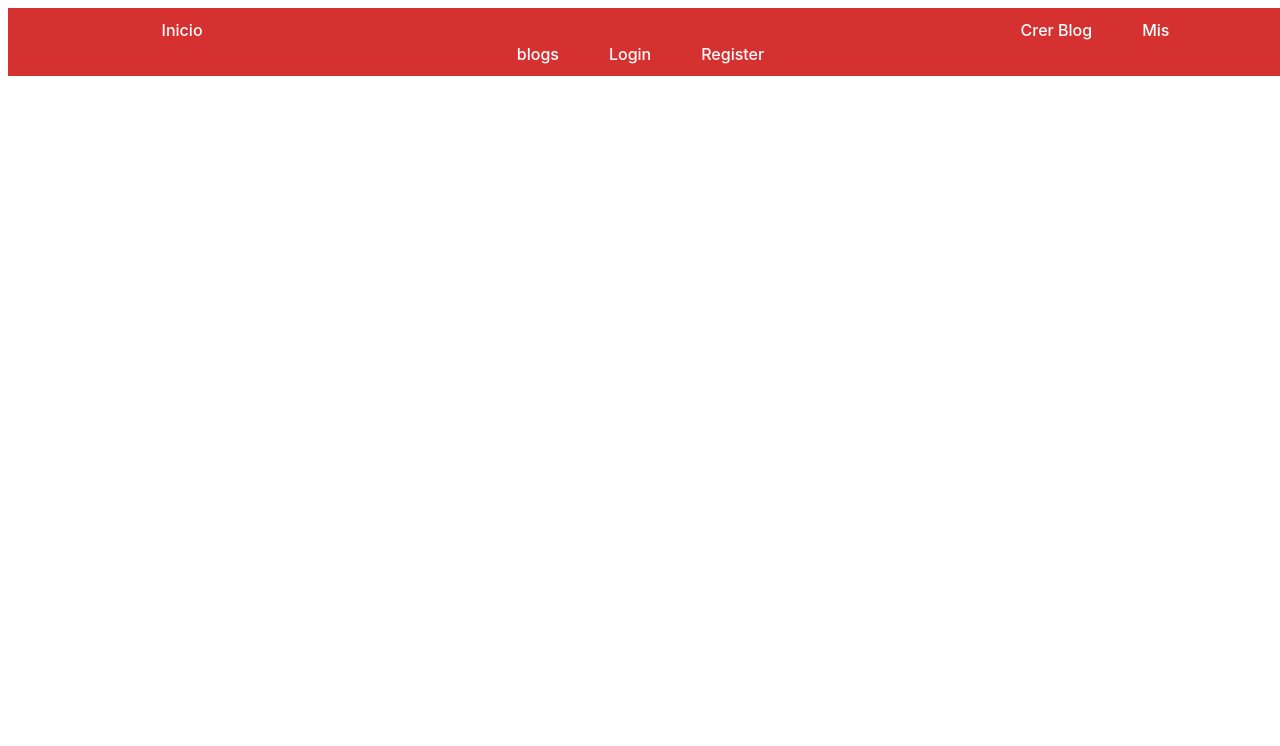
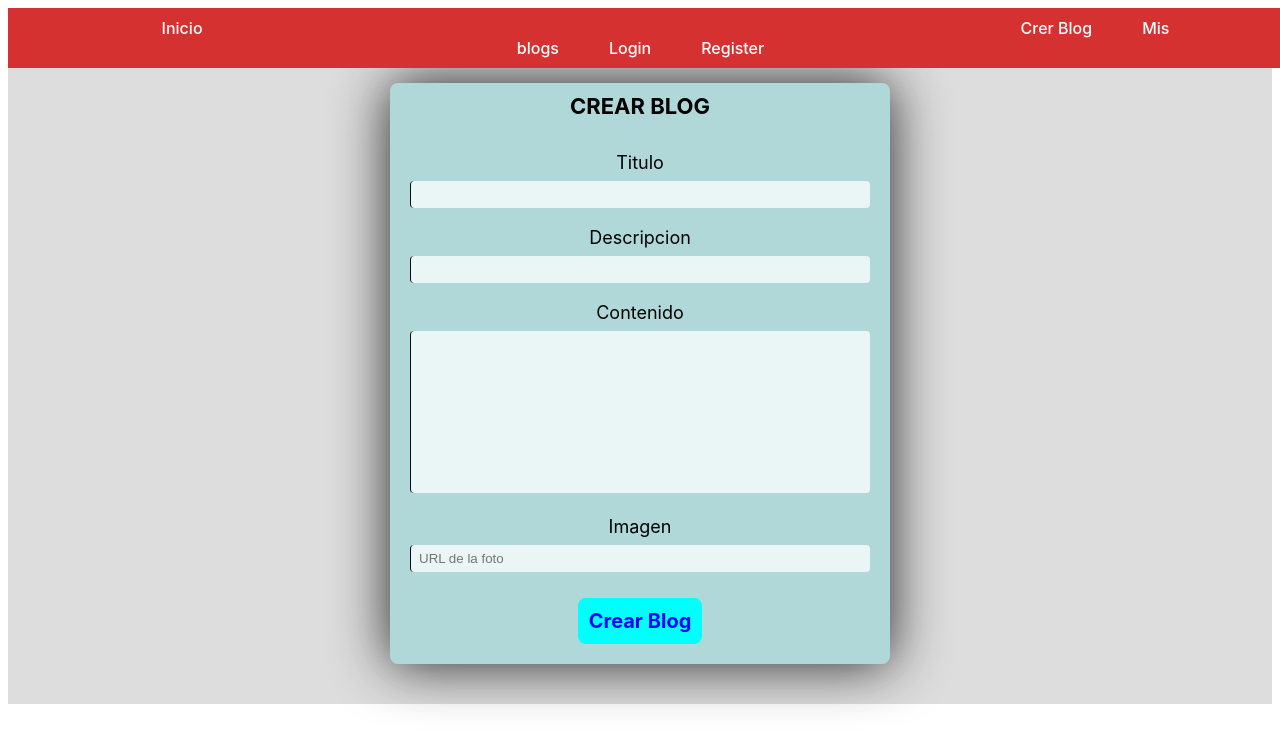
Before and after one commit to Javi1327/ProyectoBlog, a React (Vite) app: page /crear-blog in a window 1280 px wide. Shown: the top 746 px of the page. Built offline with nearby package versions, Linux system fonts and the light colour scheme.

Commit message:
agregando craerBlog

```diff
--- a/src/App.css
+++ b/src/App.css
@@ -4,39 +4,3 @@
   /*padding: 2rem;*/
   text-align: center;
 }
-
-.logo {
-  height: 6em;
-  padding: 1.5em;
-  will-change: filter;
-  transition: filter 300ms;
-}
-.logo:hover {
-  filter: drop-shadow(0 0 2em #646cffaa);
-}
-.logo.react:hover {
-  filter: drop-shadow(0 0 2em #61dafbaa);
-}
-
-@keyframes logo-spin {
-  from {
-    transform: rotate(0deg);
-  }
-  to {
-    transform: rotate(360deg);
-  }
-}
-
-@media (prefers-reduced-motion: no-preference) {
-  a:nth-of-type(2) .logo {
-    animation: logo-spin infinite 20s linear;
-  }
-}
-
-.card {
-  padding: 2em;
-}
-
-.read-the-docs {
-  color: #888;
-}
--- a/src/App.jsx
+++ b/src/App.jsx
@@ -3,6 +3,7 @@ import { BrowserRouter,Routes,Route } from 'react-router-dom'
 import Home from './pages/Home/Home'
 import DetalleBlog from './pages/Home/DetalleBlog'
 import Menu from './components/Header'
+import CrearBlog from './pages/CrearBlog/CrearBlog'
 
 
 // Componente de marcador de posición
@@ -18,7 +19,7 @@ function App() {
       <Routes>
         <Route path='/' element={<Home/>} />
         <Route path='/blogs/:id' element={<DetalleBlog/>} />
-        <Route path='/crear-blog' element={<Prueba message="(falta hacer el Componente )" />} />
+        <Route path='/crear-blog' element={<CrearBlog/>} />
         <Route path='/mis-blogs' element={<Prueba message="(falta hacer el Componente )" />} />
         <Route path='/login' element={<Prueba message="(falta hacer el Componente )" />} />
         <Route path='/register' element={<Prueba message="(falta hacer el Componente )" />} />
--- a/src/components/Header.css
+++ b/src/components/Header.css
@@ -3,8 +3,10 @@
     background-color: #d63131;
     padding: 10px;
     position: fixed;
+    margin-top: 0;
     width: 100%;
-    margin-top: 0;
+    z-index: 3;
+
 }
 
 .menu ul {
--- a/src/index.css
+++ b/src/index.css
@@ -1,17 +1,12 @@
 :root {
   box-sizing: border-box;
+  margin: 0;
+  padding: 0;
   font-family: Inter, system-ui, Avenir, Helvetica, Arial, sans-serif;
-  line-height: 1.5;
-  font-weight: 400;
-
-  color-scheme: light dark;
-  color: rgba(255, 255, 255, 0.87);
-  background-color: #242424;
-
-  font-synthesis: none;
+ /*
   text-rendering: optimizeLegibility;
   -webkit-font-smoothing: antialiased;
-  -moz-osx-font-smoothing: grayscale;
+  -moz-osx-font-smoothing: grayscale;*/
 }
 
 a {
@@ -54,16 +49,3 @@ button:focus,
 button:focus-visible {
   outline: 4px auto -webkit-focus-ring-color;
 }
-
-@media (prefers-color-scheme: light) {
-  :root {
-    color: #213547;
-    background-color: #ffffff;
-  }
-  a:hover {
-    color: #747bff;
-  }
-  button {
-    background-color: #f9f9f9;
-  }
-}
--- /dev/null
+++ b/src/pages/CrearBlog/CrearBlog.css
@@ -0,0 +1,75 @@
+.contenedorPadre {
+    height: fit-content;
+    width: 100%;
+    display: flex;
+    justify-content: center;
+    align-items: center;
+    background-color: #ddd;
+}
+.contenedorHijo {
+	padding-top: 2%;
+}
+
+h1{
+	text-align: center;
+	margin: 0;
+	margin-bottom: 10px;
+	text-transform: uppercase; /*para que seponga todo en MAYUSCULA*/
+	font-weight: 700;
+	font-size: 22px;
+	padding: 10px;
+}
+form{
+    background-color: rgb(177, 216, 216);
+	max-width: 500px;
+	margin: auto;  /*para que el form siempre este centrado en la pagina*/
+	box-shadow: 0 0 55px rgba(17, 17, 17, 0.911); /*sombreado del formulario en blanco*/
+	margin-top: 50px;
+	border-radius: 8px;
+	margin-bottom: 40px;
+}
+.input{
+	padding: 6px 20px;
+}
+input,textarea{
+	width: 100%;
+	box-sizing: border-box;
+	padding: 6px 8px;
+	border: none;
+	border-left: 1px solid #0a0a0a;   /*color del borde de la izquierda*/
+	background-color: rgb(234, 245, 245);
+	border-radius: 4px;
+	color: #000;
+}
+
+textarea{
+	min-width: 100%;
+	resize: none;
+	min-height: 102px;
+	font-family: sans-serif;
+}
+
+.label{
+	font-size: 18px;
+	line-height: 2;
+}
+.boton{
+    font-weight: bold;
+    color: blue;
+    font-size: 20px;
+    background-color: aqua;
+    padding: 10px;
+    margin: 20px;
+}
+
+.boton:hover{
+    font-weight: bold;
+    color: white;
+    font-size: 20px;
+    background-color: blue;
+    border-radius: 10px;
+    padding: 10px;
+    margin: 20px;
+    transition: background-color 1s;
+    transition: color 0.5s;
+}
--- /dev/null
+++ b/src/pages/CrearBlog/CrearBlog.jsx
@@ -0,0 +1,101 @@
+import { useState } from "react"
+import { useNavigate } from "react-router-dom"
+import "./CrearBlog.css"
+
+const CrearBlog = () => {
+    const navigate = useNavigate()
+
+    const backurl = "http://localhost:3000/"
+
+    const [titulo,setTitulo]= useState("")
+    const [imagen,setImagen]= useState("")
+    const [descripcion,setDescripcion]= useState("")
+    const [contenido,setContenido]= useState("")
+
+    const handleSubmit = async (e) => {
+        e.preventDefault() // evitar q recargue la pagina
+        const blog = {
+            titulo: titulo,
+            descripcion: descripcion,
+            contenido: contenido,
+            imagen: imagen,
+            //author: "user1"
+        }
+
+        const respuesta = await fetchback(blog) // fetch al back
+        if(respuesta){
+            alert("Blog creado")
+            navigate("/mis-blogs")
+        }else{
+            alert("Blog no creado")
+        }
+        console.log(blog)
+    }
+
+    const fetchback = async (blog) => {
+      const response = await fetch(`${backurl}blogs/`, {
+        method: "POST",
+        headers:{
+            "Content-Type": "application/json",
+        },
+        body: JSON.stringify(blog),
+      }) // metdo body heders
+
+      const responsejson = await response.json()
+      console.log(responsejson.data)
+      if(response.ok){
+        return responsejson.data
+      }else{
+        return null
+      }
+    }
+
+
+    return (
+      <div className="contenedorPadre">
+        <div  className="contenedorHijo">
+            <form onSubmit={handleSubmit}  className="form">
+                <h1>Crear Blog</h1>
+                <div className="input">
+                    <label htmlFor="titulo" className="label">Titulo</label>
+                    <input
+                      type="text"
+                      id="titulo"
+                      onChange={(e) => setTitulo(e.target.value)}
+                    />
+                </div>
+                <div className="input">
+                    <label htmlFor="descripcion" className="label">Descripcion</label>
+                    <input
+                      type="text"
+                      id="descripcion"
+                      onChange={(e) => setDescripcion(e.target.value)}
+                    />
+                </div>
+                <div className="input">
+                    <label htmlFor="contenido" className="label">Contenido</label>
+                    <textarea
+                      type="text"
+                      id="contenido"
+                      onChange={(e) => setContenido(e.target.value)}
+                      cols={"50"}
+                      rows={"10"}
+                    ></textarea>
+                </div>
+                <div className="input">
+                    <label htmlFor="imagen" className="label">Imagen</label>
+                    <input
+                      type="text"
+                      placeholder="URL de la foto"
+                      id="imagen"
+                      onChange={(e) => setImagen(e.target.value)}
+                    />
+                </div>
+                <button type="submit" className="boton">Crear Blog</button>
+            </form>
+        </div>
+      </div>
+    )
+}
+
+export default CrearBlog
--- a/src/pages/Home/Blogs.css
+++ b/src/pages/Home/Blogs.css
@@ -6,12 +6,13 @@
     padding: 30px;
     margin: 20px;
     border-radius: 20px;
+    width: 50%;
 }
 
 .imagen{
-    width: 300px;
-    height: 300px;
-    border-radius: 20px;
+    width: 50%;
+    height: 50%;
+    border-radius: 15px;
     margin: 20px;
     object-fit: cover;
 }
--- a/src/pages/Home/DetalleBlog.jsx
+++ b/src/pages/Home/DetalleBlog.jsx
@@ -20,6 +20,7 @@ const DetalleBlog = () => {
       },[])
 
     return (
+      <div className="contenedor">
         <div className="contenedorDetalle">
             <img src={blog.imagen} alt={blog.titulo} className="imagen"/>
             <div className="datos">
@@ -35,6 +36,7 @@ const DetalleBlog = () => {
             </div>
             </div>
         </div>
+      </div>
     )
 }
 
--- a/src/pages/Home/Detalleblog.css
+++ b/src/pages/Home/Detalleblog.css
@@ -1,12 +1,20 @@
+.contenedor {
+    height: fit-content;
+    width: 100%;
+    background-color: #ddd;
+    display: flex;
+    justify-content: center;
+    align-items: center;
+    padding-top: 5% ;
+    padding-bottom: 2% ;
+}
+
 .contenedorDetalle{
-    display: flex;
-    flex-direction: column;
-    align-items: center;
-    justify-content: center;
-    width: 100%;
-    height: 100%;
-    background-color: gray;
+    width: 50% ;
+    height: fit-content ;
+    background-color: rgb(167, 158, 158);
     border-radius: 20px;
+    margin: auto;
 }
 
 .content{
```
